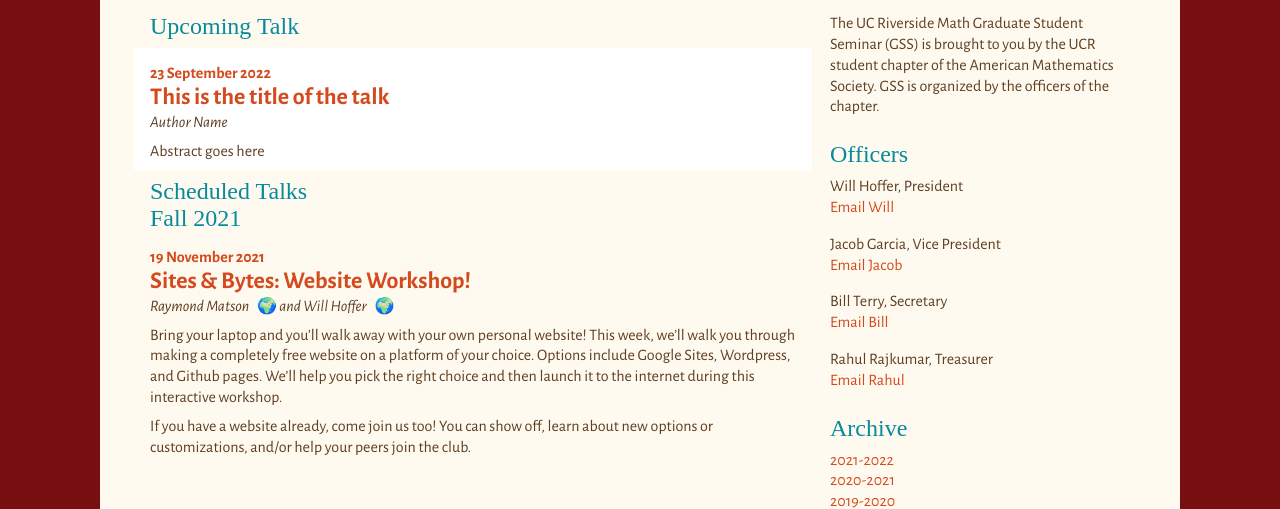
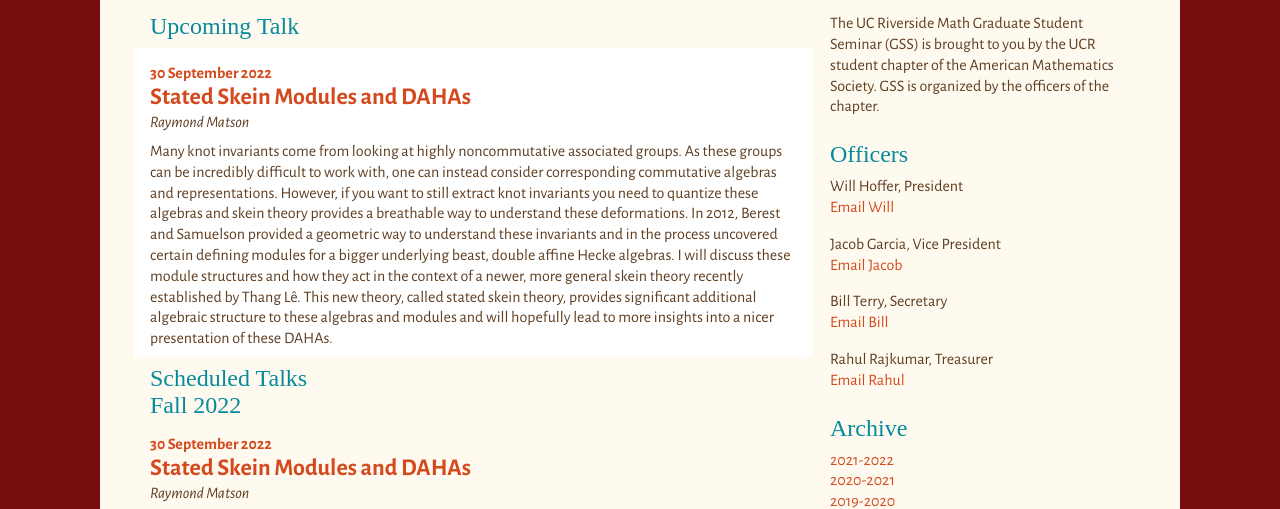
Before and after one commit to AMS-at-UCR/gradsem, a plain HTML site: page years/2022-2023/index.html in a window 1280 px wide. Shown: the part 470-979 px from the top of the page. Drawn offline with nearby package versions, Linux system fonts and the light colour scheme; files that its build step writes are made by us from their sources.

Commit message:
Added Raymond's Talk

```diff
--- a/years/2022-2023/index.html
+++ b/years/2022-2023/index.html
@@ -34,10 +34,10 @@
       <!-- Upcoming Talk, formatted with white box when id="upcoming" -->
       <h2>Upcoming Talk</h2>
       <article id="upcoming" class="talk">
-        <h4>23 September 2022</h4>
-        <h3>This is the title of the talk</h3>
-        <p class="author">Author Name</p>
-        <p class="abstract"> Abstract goes here </p>
+        <h4>30 September 2022</h4>
+        <h3> Stated Skein Modules and DAHAs </h3>
+        <p class="author"> Raymond Matson </p>
+        <p class="abstract"> Many knot invariants come from looking at highly noncommutative associated groups. As these groups can be incredibly difficult to work with, one can instead consider corresponding commutative algebras and representations. However, if you want to still extract knot invariants you need to quantize these algebras and skein theory provides a breathable way to understand these deformations. In 2012, Berest and Samuelson provided a geometric way to understand these invariants and in the process uncovered certain defining modules for a bigger underlying beast, double affine Hecke algebras. I will discuss these module structures and how they act in the context of a newer, more general skein theory recently established by Thang Lê. This new theory, called stated skein theory, provides significant additional algebraic structure to these algebras and modules and will hopefully lead to more insights into a nicer presentation of these DAHAs. </p>
       </article>
 
       <!-- Full list of Talks, Past, Present & Future -->
@@ -53,13 +53,12 @@
       -->
 
       <!-- Fall 2022 Talks -->
-      <h2>Fall 2021</h2>
+      <h2>Fall 2022</h2>
       <article id="Matson" class="talk">
-        <h4>19 November 2021</h4>
-        <h3>Sites & Bytes: Website Workshop!</h3>
-        <p class="author">Raymond Matson <a href="https://raymondmatson.com/">🌍</a> and Will Hoffer <a href="https://willhoffer.com">🌍</a></p>
-        <p class="abstract"> Bring your laptop and you’ll walk away with your own personal website! This week, we’ll walk you through making a completely free website on a platform of your choice. Options include Google Sites, Wordpress, and Github pages. We’ll help you pick the right choice and then launch it to the internet during this interactive workshop. </p>
-        <p class="abstract"> If you have a website already, come join us too! You can show off, learn about new options or customizations, and/or help your peers join the club. </p>
+        <h4>30 September 2022</h4>
+        <h3> Stated Skein Modules and DAHAs </h3>
+        <p class="author"> Raymond Matson </p>
+        <p class="abstract"> Many knot invariants come from looking at highly noncommutative associated groups. As these groups can be incredibly difficult to work with, one can instead consider corresponding commutative algebras and representations. However, if you want to still extract knot invariants you need to quantize these algebras and skein theory provides a breathable way to understand these deformations. In 2012, Berest and Samuelson provided a geometric way to understand these invariants and in the process uncovered certain defining modules for a bigger underlying beast, double affine Hecke algebras. I will discuss these module structures and how they act in the context of a newer, more general skein theory recently established by Thang Lê. This new theory, called stated skein theory, provides significant additional algebraic structure to these algebras and modules and will hopefully lead to more insights into a nicer presentation of these DAHAs. </p>
       </article>
 
     </section>
@@ -109,6 +108,6 @@
   <footer>
     <p><a href="https://github.com/AMS-at-UCR/gradsem" target="_blank" rel="noopener norefferer">Github repo</a></p>
     <p class="sep">|</p>
-    <p>&copy; 2021 UCR AMS Officers</p>
+    <p>&copy; 2022 UCR AMS Officers</p>
   </footer>
 </body>
```
